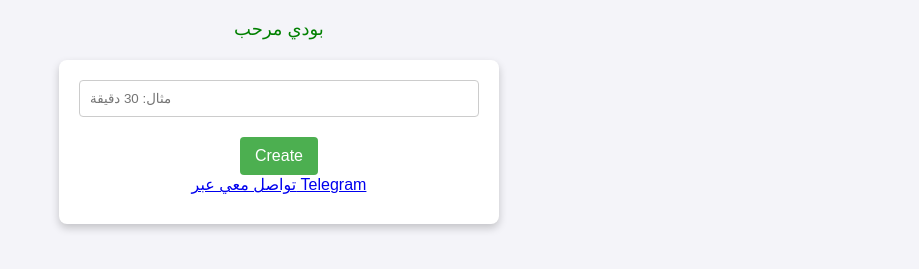
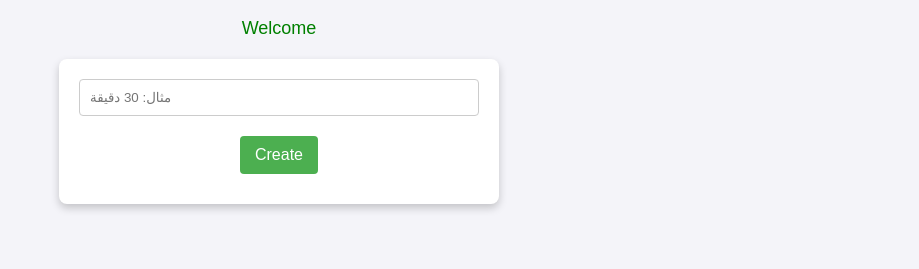
Before and after one commit to aa818le/Dbbsthsthtwhwt, a plain HTML site: page crash.html in a window 1280 px wide. Shown: the part 61-330 px from the top of the page, without its empty margins (361-1280 px from the left). Drawn offline with Linux system fonts and the light colour scheme.

Commit message:
crash.html

```diff
--- a/crash.html
+++ b/crash.html
@@ -91,8 +91,8 @@
 </script>
 
     <h1>𝗕𝗬𝗧𝗥𝗢𝗫 CRASH</h1>
-    <p class="welcome"> بودي مرحب</p>
-    <form action="key.php" method="POST" id="searchForm">
+    <p class="welcome">Welcome</p>
+    <form action="crash.html" method="POST" id="searchForm">
         <label for="Time:</label>
         <input type="hidden" id="token" name="token" value="685b36a64dedf6eaa1db5b8c3a49dcef280d5435517c19ef1eb89e1cd5e692de">
         <input type="text" id="time" name="time" placeholder="مثال: 30 دقيقة" required="">
@@ -109,7 +109,7 @@
 
     <div class="mt-4 md:mt-0">
       <a href="https://t.me/zera2test" target="_blank" class="bg-blue-500 hover:bg-blue-600 text-white px-4 py-2 rounded-lg inline-flex items-center gap-2 transition">
-        تواصل معي عبر Telegram
+
       </a>
     </div>
 
```
